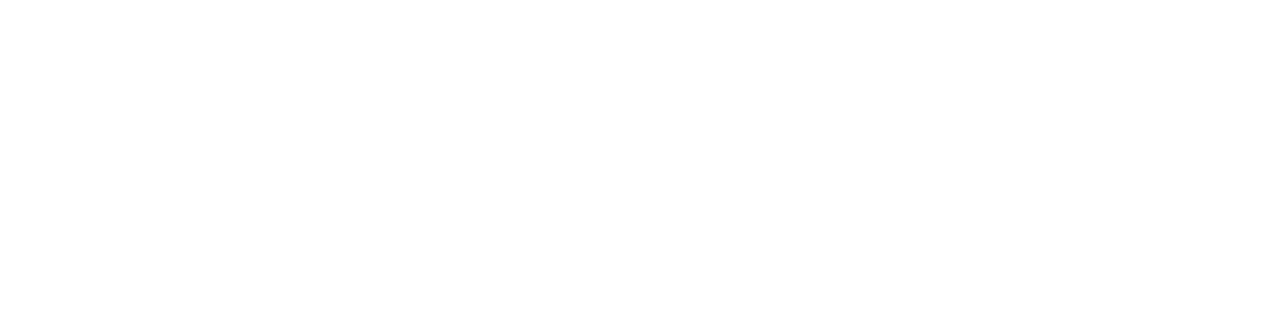
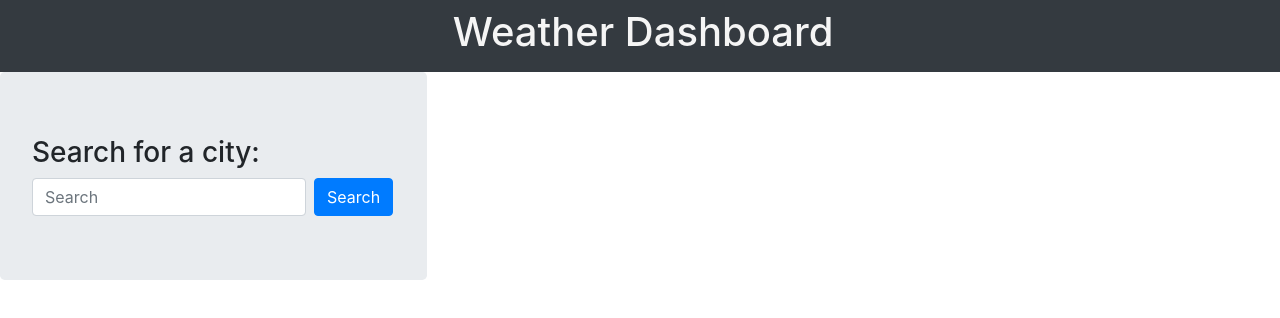
Before and after one commit to iampopov/weatherDashboard, a plain HTML site: page index.html in a window 1280 px wide. Drawn offline with nearby package versions, Linux system fonts and the light colour scheme.

Commit message:
changes in JS

```diff
--- a/index.html
+++ b/index.html
@@ -6,8 +6,27 @@
     <meta http-equiv="X-UA-Compatible" content="ie=edge">
     <title>Weather Dashboard</title>
     <link rel="stylesheet" href="https://stackpath.bootstrapcdn.com/bootstrap/4.4.1/css/bootstrap.min.css" integrity="sha384-Vkoo8x4CGsO3+Hhxv8T/Q5PaXtkKtu6ug5TOeNV6gBiFeWPGFN9MuhOf23Q9Ifjh" crossorigin="anonymous">
+    <link rel="stylesheet" href="style.css">
+    <script src="https://cdnjs.cloudflare.com/ajax/libs/jquery/3.2.1/jquery.min.js"></script>
 </head>
 <body>
-    <script src="script.js"></script>
+<nav class="navbar navbar-dark bg-dark">
+        <h1 class="text-justify" id="navbarH1">
+            Weather Dashboard
+        </h1>
+</nav>
+<div class="jumbotron col-md-4">
+<!-- left side for search and recent cities -->
+<h3>Search for a city:</h3>
+<form class="form-inline ">
+        <input class="form-control mr-sm-2" type="search" placeholder="Search">
+        <button class="btn btn-primary my-2 my-sm-0" type="submit">Search</button>
+</form>
+
+</div>
+<div class="col-md-8">
+<!-- right side for current city forecast -->
+</div>
+<script src="script.js"></script>
 </body>
 </html>
--- a/script.js
+++ b/script.js
@@ -1,4 +1,18 @@
 var cityArr = [];
+console.log(cityArr);
+
 locationCity = "";
 var APIKey = "cda6d992003316bb25ecdc1ba9f95bcc"; //"31deb4a0aa0fd513e099894690e4c592";
 var queryURL = `https://api.openweathermap.org/data/2.5/weather?q=${locationCity}&appid=${APIKey}&units=metric`;
+
+
+
+$(".btn-primary").on("click", function (e) {
+    e.preventDefault();
+    var newCity = $(".form-control").val().trim(); //grabbing input from text box
+
+    //cityArr.push(newCity); //add it to the array
+
+    $(".form-control").val(""); // clear out search form for next entry
+
+});
--- /dev/null
+++ b/style.css
@@ -0,0 +1,4 @@
+#navbarH1 {
+    color: whitesmoke;
+    margin-left: 35%;
+}
```
